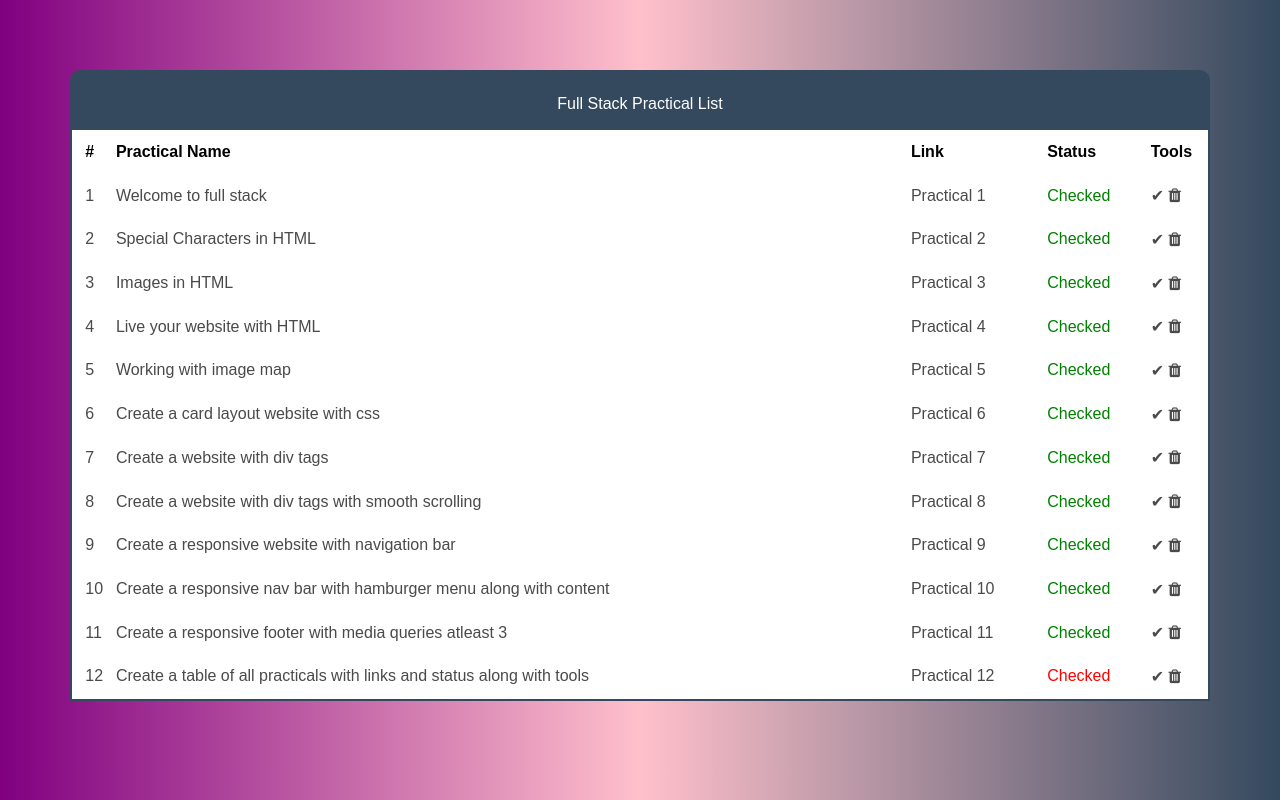
After one commit to ultimateCoder23/fullstack, a PHP site: page /practical12.html in a window 1280 px wide. The commit adds this page. Run offline with PHP 8.4, Linux system fonts and the light colour scheme.

Commit message:
added practical 12

```diff
--- /dev/null
+++ b/css/practical12.css
@@ -0,0 +1,58 @@
+body {
+  margin: 0;
+  padding: 0;
+  box-sizing: border-box;
+  font-family: Arial, Helvetica, sans-serif;
+  background: linear-gradient(to right,purple, pink, #34495e);
+}
+main {
+  background-color: #34495e;
+  margin: 70px;
+  display: flex;
+  justify-content: center;
+  align-items: center;
+  border-radius: 10px;
+  animation: appear 2s linear;
+}
+caption {
+  color: white;
+  padding: 5px;
+}
+table {
+  width: 100%;
+  margin-top: 20px;
+  background: white;
+  border: 2px solid #34495e;
+  color: rgb(75, 73, 73);
+}
+tbody a {
+  text-decoration: none;
+  color: rgb(75, 73, 73);
+}
+thead {
+  color: black;
+  text-decoration: none;
+  font-weight: bold;
+}
+thead a {
+  color: black;
+  text-decoration: none;
+}
+td {
+  padding: 1%;
+  margin-top: 5px;
+}
+tbody tr :nth-child(4) {
+  color: green;
+}
+
+@keyframes appear {
+  from {
+    opacity: 0;
+    transform: translateY(-3rem);
+  }
+  to {
+    opacity: 1;
+    transform: translateY(0);
+  }
+}
--- a/index.html
+++ b/index.html
@@ -24,6 +24,8 @@
         <li><a href="practical8.html" target="_blank">Practical 8</a></li>
         <li><a href="practical9.html" target="_blank">Practical 9</a></li>
         <li><a href="practical10.html" target="_blank">Practical 10</a></li>
+        <li><a href="practical11.htm" target="_blank">Practical 11</a></li>
+        <li><a href="practical12.html" target="_blank">Practical 12</a></li>
     </ol>
     </ol>
 </body>
--- a/practical10.css
+++ b/practical10.css
@@ -13,6 +13,7 @@ header {
   height: 12vh;
   color: white;
   position: sticky;
+  top: 0;
   z-index: 1;
   text-align: center;
   line-height: 12vh;
--- /dev/null
+++ b/practical12.html
@@ -0,0 +1,114 @@
+<!DOCTYPE html>
+<html lang="en">
+
+<head>
+    <meta charset="UTF-8">
+    <meta http-equiv="X-UA-Compatible" content="IE=edge">
+    <meta name="viewport" content="width=device-width, initial-scale=1.0">
+    <title>Practical - 12</title>
+    <link rel="stylesheet" href="https://cdnjs.cloudflare.com/ajax/libs/font-awesome/4.7.0/css/font-awesome.css" />
+    <link rel="stylesheet" href="./css/practical12.css">
+</head>
+
+<body>
+    <main>
+        <table>
+            <thead>
+                <td>#</td>
+                <td>Practical Name</td>
+                <td><a href="#">Link</a></td>
+                <td>Status</td>
+                <td>Tools</td>
+            </thead>
+            <tbody>
+                <tr>
+                    <td>1</td>
+                    <td>Welcome to full stack</td>
+                    <td><a href="./practical1.html">Practical 1 </a></td>
+                    <td>Checked</td>
+                    <td>✔ <span class="fa fa-trash"></span></td>
+                </tr>
+                <tr>
+                    <td>2</td>
+                    <td>Special Characters in HTML</td>
+                    <td><a href="./practical2.html">Practical 2</a></td>
+                    <td>Checked</td>
+                    <td>✔ <span class="fa fa-trash"></span></td>
+                </tr>
+                <tr>
+                    <td>3</td>
+                    <td>Images in HTML</td>
+                    <td><a href="./practical3.html">Practical 3 </a></td>
+                    <td>Checked</td>
+                    <td>✔ <span class="fa fa-trash"></span></td>
+                </tr>
+                <tr>
+                    <td>4</td>
+                    <td>Live your website with HTML</td>
+                    <td><a href="./index.html">Practical 4 </a></td>
+                    <td>Checked</td>
+                    <td>✔ <span class="fa fa-trash"></span></td>
+                </tr>
+                <tr>
+                    <td>5</td>
+                    <td>Working with image map</td>
+                    <td><a href="./practical5.html">Practical 5 </a></td>
+                    <td>Checked</td>
+                    <td>✔ <span class="fa fa-trash"></span></td>
+                </tr>
+                <tr>
+                    <td>6</td>
+                    <td>Create a card layout website with css</td>
+                    <td><a href="./practical6.html">Practical 6 </a></td>
+                    <td>Checked</td>
+                    <td>✔ <span class="fa fa-trash"></span></td>
+                </tr>
+                <tr>
+                    <td>7</td>
+                    <td>Create a website with div tags</td>
+                    <td><a href="./practical7.html">Practical 7 </a></td>
+                    <td>Checked</td>
+                    <td>✔ <span class="fa fa-trash"></span></td>
+                </tr>
+                <tr>
+                    <td>8</td>
+                    <td>Create a website with div tags with smooth scrolling</td>
+                    <td><a href="./practical8.html">Practical 8 </a></td>
+                    <td>Checked</td>
+                    <td>✔ <span class="fa fa-trash"></span></td>
+                </tr>
+                <tr>
+                    <td>9</td>
+                    <td>Create a responsive website with navigation bar</td>
+                    <td><a href="./practical9.html">Practical 9 </a></td>
+                    <td>Checked</td>
+                    <td>✔ <span class="fa fa-trash"></span></td>
+                </tr>
+                <tr>
+                    <td>10</td>
+                    <td>Create a responsive nav bar with hamburger menu along with content</td>
+                    <td><a href="./practical10.html">Practical 10 </a></td>
+                    <td>Checked</td>
+                    <td>✔ <span class="fa fa-trash"></span></td>
+                </tr>
+                <tr>
+                    <td>11</td>
+                    <td>Create a responsive footer with media queries atleast 3</td>
+                    <td><a href="./practical1.html">Practical 11 </a></td>
+                    <td>Checked</td>
+                    <td>✔ <span class="fa fa-trash"></span></td>
+                </tr>
+                <tr>
+                    <td>12</td>
+                    <td>Create a table of all practicals with links and status along with tools</td>
+                    <td><a href="./practical12.html">Practical 12 </a></td>
+                    <td style="color: red;">Checked</td>
+                    <td>✔ <span class="fa fa-trash"></span></td>
+                </tr>
+            </tbody>
+            <caption>Full Stack Practical List<caption>
+        </table>
+    </main>
+</body>
+
+</html>
```
Also changed, not shown: lectures/Loader.css (added, +50 -0 lines), lectures/Loader.html (added, +20 -0 lines), lectures/form.htm (added, +22 -0 lines), lectures/index.php (added, +12 -0 lines), assignment.css (added), assignment.html (added).
